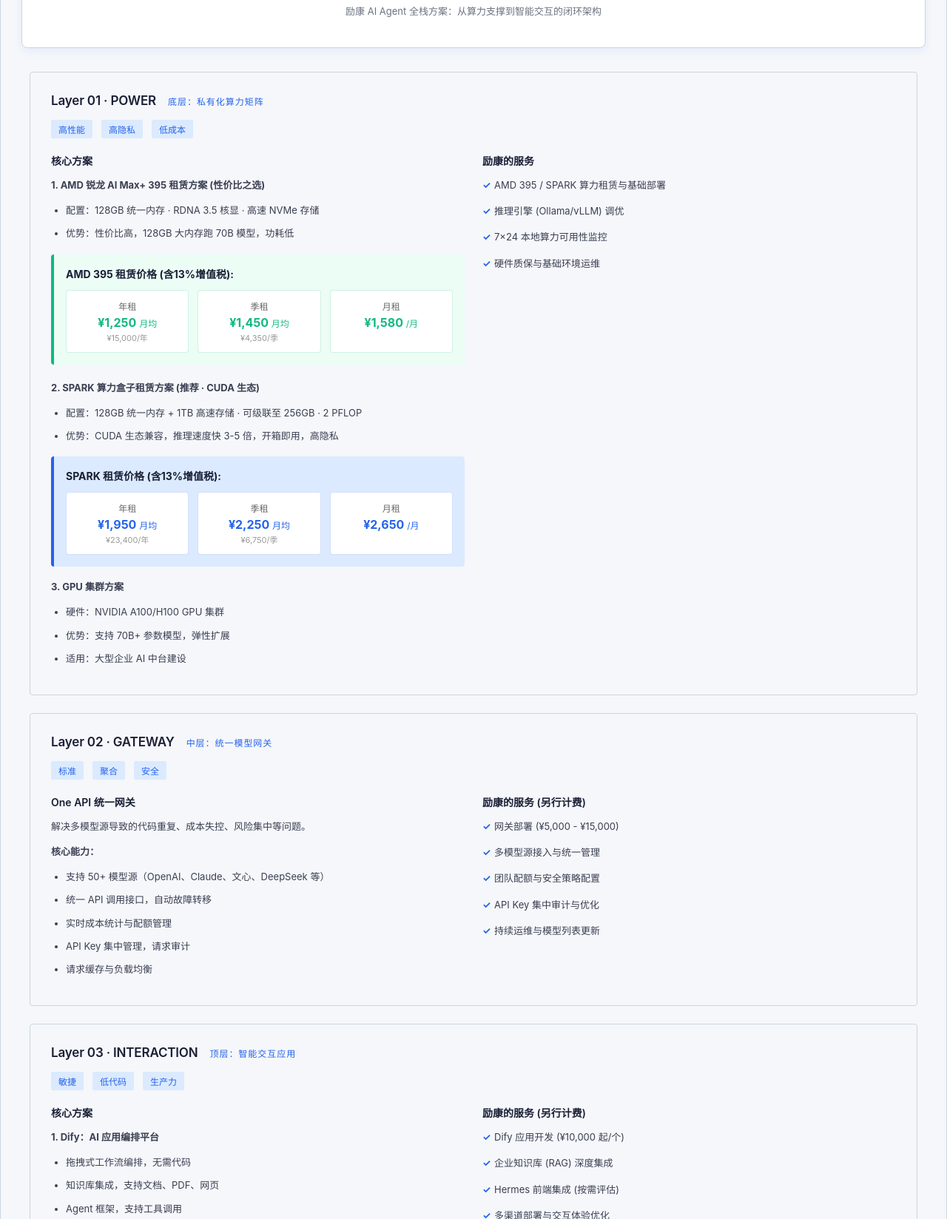
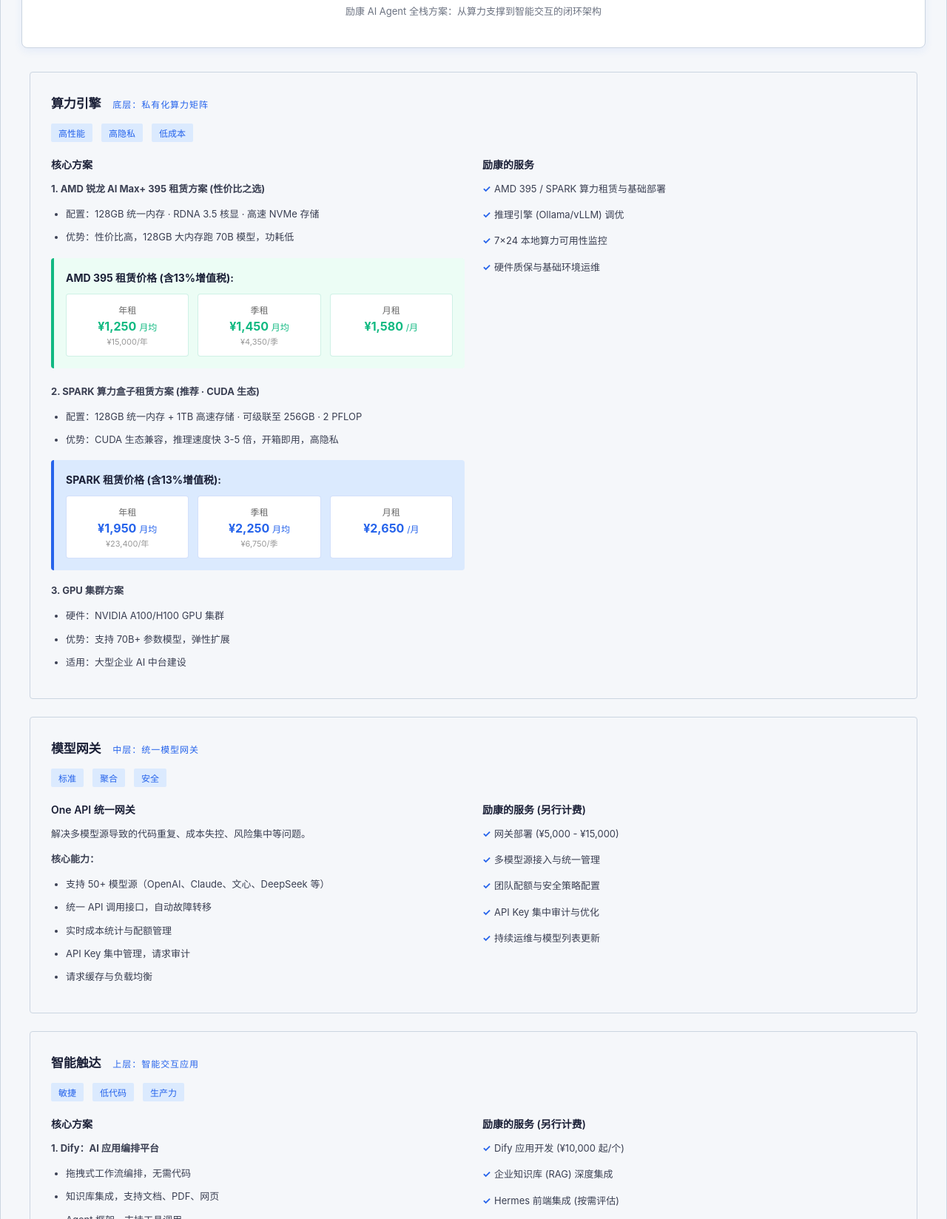
Before and after one commit to rogercwchenhk/leadcom-website, a plain HTML site: page ai-solutions.html in a window 1280 px wide. Shown: the part 1480-3128 px from the top of the page at 74% size. Drawn offline with Linux system fonts and the light colour scheme.

Commit message:
refactor: layer titles to Chinese, keep PNG diagram for now
- 算力引擎 / 模型网关 / 智能触达 (replacing English titles)
- Kicker: 底层/中层/上层 (was 顶层)
- Reverted to PNG diagram (will update image separately)

```diff
--- a/ai-solutions.html
+++ b/ai-solutions.html
@@ -5,7 +5,7 @@
 <meta name="viewport" content="width=device-width,initial-scale=1">
 
 <title>AI Agent全栈方案服务 — 企业AI解决方案 | 励康信息技术</title>
-<meta name="description" content="励康信息技术提供企业AI Agent全栈方案服务，包括底层算力、中层模型网关、顶层应用开发。从规划、部署、培训到运维一站式交付，助力企业数字化转型，节省人力成本40%+">
+<meta name="description" content="励康信息技术提供企业AI Agent全栈方案服务，包括底层算力、中层模型网关、上层应用开发。从规划、部署、培训到运维一站式交付，助力企业数字化转型，节省人力成本40%+">
 <meta name="keywords" content="AI Agent全栈方案,企业AI解决方案,数字员工,Hermes部署,Dify,OpenClaw,Hermes,One API,AI落地,企业智能化">
 <link rel="canonical" href="https://www.leadcom.chat/ai-solutions.html">
 
@@ -37,7 +37,7 @@
         "name": "广东励康信息技术有限公司",
         "url": "https://www.leadcom.chat/"
       },
-      "description": "提供企业AI Agent全栈方案服务，包括底层算力、中层模型网关、顶层应用开发，从规划到运维一站式交付",
+      "description": "提供企业AI Agent全栈方案服务，包括底层算力、中层模型网关、上层应用开发，从规划到运维一站式交付",
       "areaServed": {
         "@type": "Place",
         "name": "珠三角地区"
@@ -331,11 +331,10 @@ var _hmt = _hmt || [];
     <img src="images/ai-architecture-diagram.png" alt="AI Agent 全栈三层架构示意图" style="max-width:600px;width:100%;height:auto">
     <p style="font-size:13px;color:var(--ink3);margin-top:16px">励康 AI Agent 全栈方案：从算力支撑到智能交互的闭环架构</p>
   </div>
-
   <div class="arch-grid">
     <div class="arch-layer" id="spark-detail">
       <div class="arch-layer-header">
-        <div class="arch-layer-title">Layer 01 · POWER</div>
+        <div class="arch-layer-title">算力引擎</div>
         <div class="arch-layer-kicker">底层：私有化算力矩阵</div>
       </div>
       <div class="arch-keywords">
@@ -415,7 +414,7 @@ var _hmt = _hmt || [];
 
     <div class="arch-layer">
       <div class="arch-layer-header">
-        <div class="arch-layer-title">Layer 02 · GATEWAY</div>
+        <div class="arch-layer-title">模型网关</div>
         <div class="arch-layer-kicker">中层：统一模型网关</div>
       </div>
       <div class="arch-keywords">
@@ -449,8 +448,8 @@ var _hmt = _hmt || [];
 
     <div class="arch-layer">
       <div class="arch-layer-header">
-        <div class="arch-layer-title">Layer 03 · INTERACTION</div>
-        <div class="arch-layer-kicker">顶层：智能交互应用</div>
+        <div class="arch-layer-title">智能触达</div>
+        <div class="arch-layer-kicker">上层：智能交互应用</div>
       </div>
       <div class="arch-keywords">
         <span class="keyword-tag">敏捷</span>
@@ -749,7 +748,7 @@ var _hmt = _hmt || [];
 </div>
 
 <script>
-function toggleChat(){var e=document.getElementById("chatBubble"),t=document.getElementById("chatWindow");e.classList.toggle("open"),t.classList.toggle("open")}function sendMessage(){var e=document.getElementById("chatInput").value.trim();e&&(addMessage(e,"user"),document.getElementById("chatInput").value="",showTyping(),setTimeout(function(){removeTyping(),addMessage("感谢您的提问！我们的专家团队会尽快为您解答。如需立即咨询，请点击下方的微信咨询按钮。","assistant")},1500))}function sendQuick(e){var t=e.textContent.trim();addMessage(t,"user"),showTyping(),setTimeout(function(){removeTyping(),addMessage("这是一个很好的问题！我们的 AI 解决方案包括三层架构：底层算力、中层模型网关、顶层应用开发。如需详细了解，欢迎预约免费咨询。","assistant")},1500)}function addMessage(e,t){var a=document.getElementById("chatMessages"),i=document.createElement("div");i.className="chat-msg "+t,i.textContent=e,a.appendChild(i),a.scrollTop=a.scrollHeight}function showTyping(){var e=document.getElementById("chatMessages"),t=document.createElement("div");t.className="chat-typing",t.id="typing",t.innerHTML="<span></span><span></span><span></span>",e.appendChild(t),e.scrollTop=e.scrollHeight}function removeTyping(){var e=document.getElementById("typing");e&&e.remove()}function handleKey(e){"Enter"===e.key&&!e.shiftKey&&(e.preventDefault(),sendMessage())}
+function toggleChat(){var e=document.getElementById("chatBubble"),t=document.getElementById("chatWindow");e.classList.toggle("open"),t.classList.toggle("open")}function sendMessage(){var e=document.getElementById("chatInput").value.trim();e&&(addMessage(e,"user"),document.getElementById("chatInput").value="",showTyping(),setTimeout(function(){removeTyping(),addMessage("感谢您的提问！我们的专家团队会尽快为您解答。如需立即咨询，请点击下方的微信咨询按钮。","assistant")},1500))}function sendQuick(e){var t=e.textContent.trim();addMessage(t,"user"),showTyping(),setTimeout(function(){removeTyping(),addMessage("这是一个很好的问题！我们的 AI 解决方案包括三层架构：底层算力、中层模型网关、上层应用开发。如需详细了解，欢迎预约免费咨询。","assistant")},1500)}function addMessage(e,t){var a=document.getElementById("chatMessages"),i=document.createElement("div");i.className="chat-msg "+t,i.textContent=e,a.appendChild(i),a.scrollTop=a.scrollHeight}function showTyping(){var e=document.getElementById("chatMessages"),t=document.createElement("div");t.className="chat-typing",t.id="typing",t.innerHTML="<span></span><span></span><span></span>",e.appendChild(t),e.scrollTop=e.scrollHeight}function removeTyping(){var e=document.getElementById("typing");e&&e.remove()}function handleKey(e){"Enter"===e.key&&!e.shiftKey&&(e.preventDefault(),sendMessage())}
 </script>
 
 </body>
```
